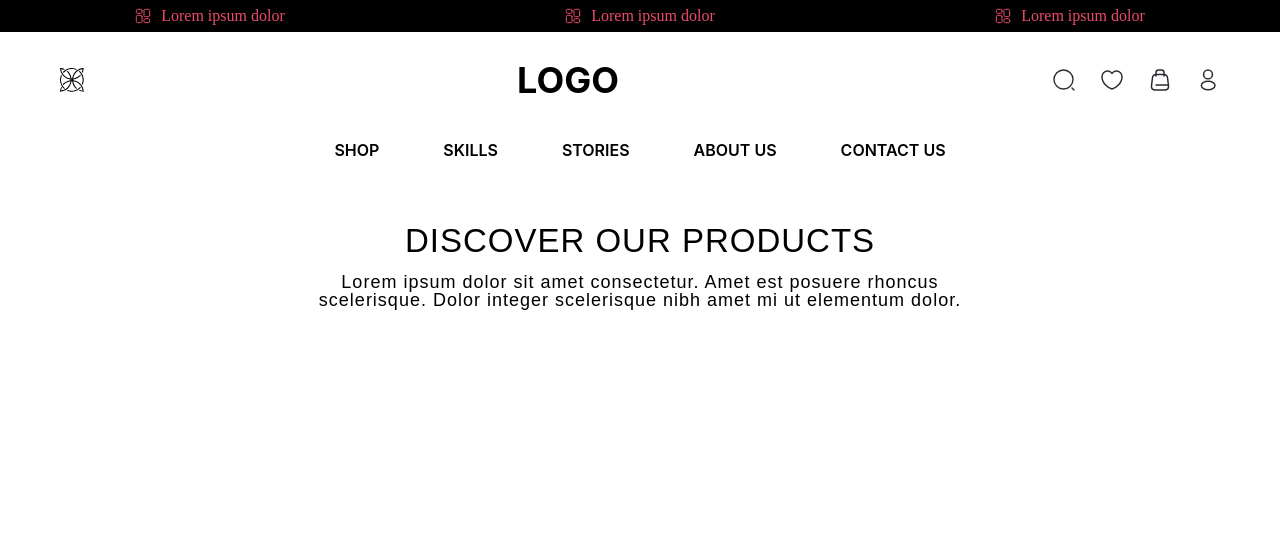
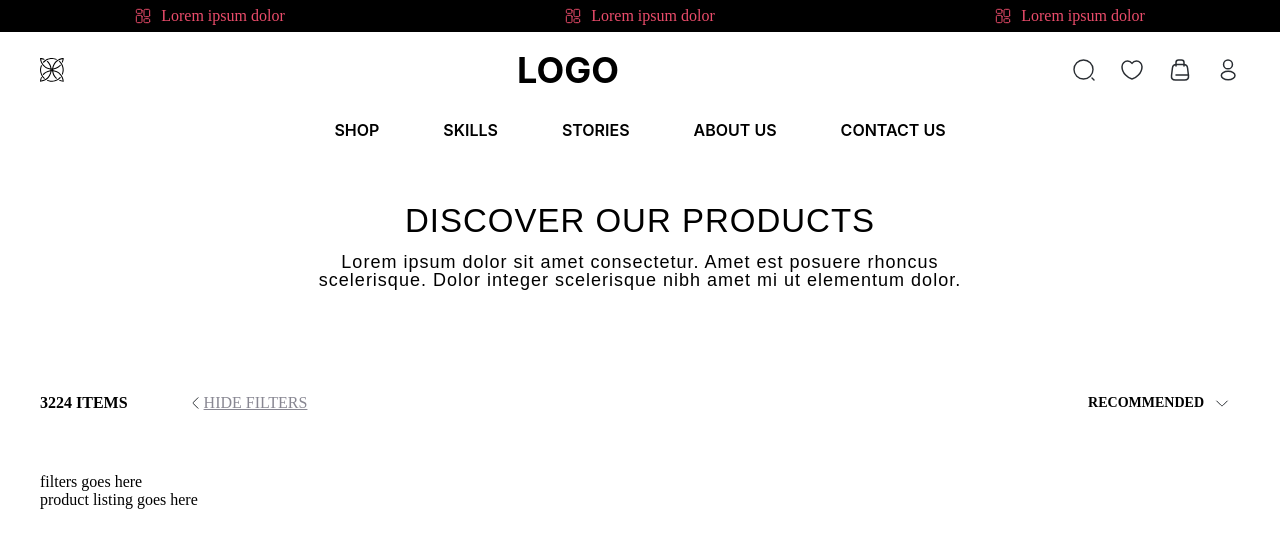
Before and after one commit to MuhammedNoushad/Appscrip-task-Muhammed-Noushad, a React (Vite) app: page / in a window 1280 px wide. Shown: the top 548 px of the page. Built offline with nearby package versions, Linux system fonts and the light colour scheme.

Commit message:
feat: implement Dropdown component and integrate it into Shop page

```diff
--- /dev/null
+++ b/src/components/dropdown/Dropdown.jsx
@@ -0,0 +1,41 @@
+import { useState } from "react";
+import styles from "./Dropdown.module.css";
+import DownArrow from "../../icons/DownArrow";
+
+const Dropdown = ({ options }) => {
+  const [isOpen, setIsOpen] = useState(false);
+  const [selected, setSelected] = useState("");
+
+  const handleSelect = (option) => {
+    setSelected(option);
+    setIsOpen(false);
+  };
+
+  return (
+    <div className={styles.dropdown}>
+      <div
+        className={styles["dropdown-header"]}
+        onClick={() => setIsOpen(!isOpen)}
+      >
+        {selected || options[0] || "Select an option"}
+        <DownArrow />
+      </div>
+
+      {isOpen && (
+        <div className={styles["dropdown-options"]}>
+          {options.map((option, index) => (
+            <div
+              className={styles["dropdown-option"]}
+              key={index}
+              onClick={() => handleSelect(option)}
+            >
+              {option}
+            </div>
+          ))}
+        </div>
+      )}
+    </div>
+  );
+};
+
+export default Dropdown;
--- /dev/null
+++ b/src/components/dropdown/Dropdown.module.css
@@ -0,0 +1,44 @@
+.dropdown {
+  position: relative;
+  font-family: Simplon Norm;
+  font-weight: 700;
+  font-size: 14px;
+  line-height: 40px;
+  letter-spacing: 0px;
+  text-transform: uppercase;
+}
+
+.dropdown-header {
+  display: flex;
+  align-items: center;
+  gap: 10px;
+  padding: 10px;
+  cursor: pointer;
+}
+
+.dropdown-options {
+  position: absolute;
+  top: 100%;
+  right: 26px;
+  width: max-content;
+  text-align: right;
+  background-color: #fff;
+  z-index: 1;
+}
+
+.dropdown-option {
+  padding: 10px;
+  cursor: pointer;
+  border-bottom: 1px solid #eee;
+  line-height: 40px;
+  letter-spacing: 0px;
+  text-transform: uppercase;
+}
+
+.dropdown-option:last-child {
+  border-bottom: none;
+}
+
+.dropdown-option:hover {
+  background-color: #f2f2f2;
+}
--- a/src/components/navbarSection/NavBar.module.css
+++ b/src/components/navbarSection/NavBar.module.css
@@ -48,7 +48,7 @@ showOnMobile {
 
 @media (min-width: 768px) {
   .header {
-    padding: 30px 60px;
+    padding: 20px 40px;
   }
 }
 
--- /dev/null
+++ b/src/components/shopSection/Shop.jsx
@@ -0,0 +1,38 @@
+import LeftArrow from "../../icons/LeftArrow";
+import Dropdown from "../dropdown/Dropdown";
+import styles from "./Shop.module.css";
+
+const Shop = () => {
+  return (
+    <section className={styles.container}>
+      <div className={styles.header}>
+        <div className={styles.headerLeft}>
+          <strong>3224 ITEMS</strong>
+
+          <a className={styles.hideFilters} href="#">
+            <LeftArrow />
+            HIDE FILTERS
+          </a>
+        </div>
+
+        <Dropdown
+          options={[
+            "recommended",
+            "newest first",
+            "popular",
+            "price:low to high",
+            "price:high to low",
+          ]}
+        />
+      </div>
+
+      <div>
+        <div>filters goes here</div>
+
+        <div>product listing goes here</div>
+      </div>
+    </section>
+  );
+};
+
+export default Shop;
--- /dev/null
+++ b/src/components/shopSection/Shop.module.css
@@ -0,0 +1,22 @@
+.container {
+  padding: 20px 40px;
+}
+
+.header {
+  display: flex;
+  justify-content: space-between;
+  align-items: center;
+  margin-bottom: 40px;
+}
+
+.headerLeft {
+  display: flex;
+  align-items: center;
+  gap: 60px;
+}
+
+.hideFilters {
+  display: flex;
+  align-items: center;
+  color: rgba(136, 135, 146, 1);
+}
--- /dev/null
+++ b/src/icons/DownArrow.jsx
@@ -0,0 +1,21 @@
+const DownArrow = () => {
+  return (
+    <svg
+      width="16"
+      height="16"
+      viewBox="0 0 16 16"
+      fill="none"
+      xmlns="http://www.w3.org/2000/svg"
+    >
+      <path
+        d="M2.72125 6.00017L7.06792 10.3468C7.58125 10.8602 8.42125 10.8602 8.93458 10.3468L13.2813 6.00018"
+        stroke="#292D32"
+        stroke-miterlimit="10"
+        stroke-linecap="round"
+        stroke-linejoin="round"
+      />
+    </svg>
+  );
+};
+
+export default DownArrow;
--- /dev/null
+++ b/src/icons/LeftArrow.jsx
@@ -0,0 +1,21 @@
+const LeftArrow = () => {
+  return (
+    <svg
+      width="16"
+      height="16"
+      viewBox="0 0 16 16"
+      fill="none"
+      xmlns="http://www.w3.org/2000/svg"
+    >
+      <path
+        d="M9.99986 2.72125L5.65319 7.06792C5.13986 7.58125 5.13986 8.42125 5.65319 8.93458L9.99986 13.2812"
+        stroke="#292D32"
+        stroke-miterlimit="10"
+        stroke-linecap="round"
+        stroke-linejoin="round"
+      />
+    </svg>
+  );
+};
+
+export default LeftArrow;
--- a/src/pages/Home.jsx
+++ b/src/pages/Home.jsx
@@ -1,11 +1,13 @@
 import Hero from "../components/heroSection/Hero";
 import NavBar from "../components/navbarSection/NavBar";
+import Shop from "../components/shopSection/Shop";
 
 const Home = () => {
   return (
     <div>
       <NavBar />
-      <Hero />
+        <Hero />
+        <Shop />
     </div>
   );
 };
```
